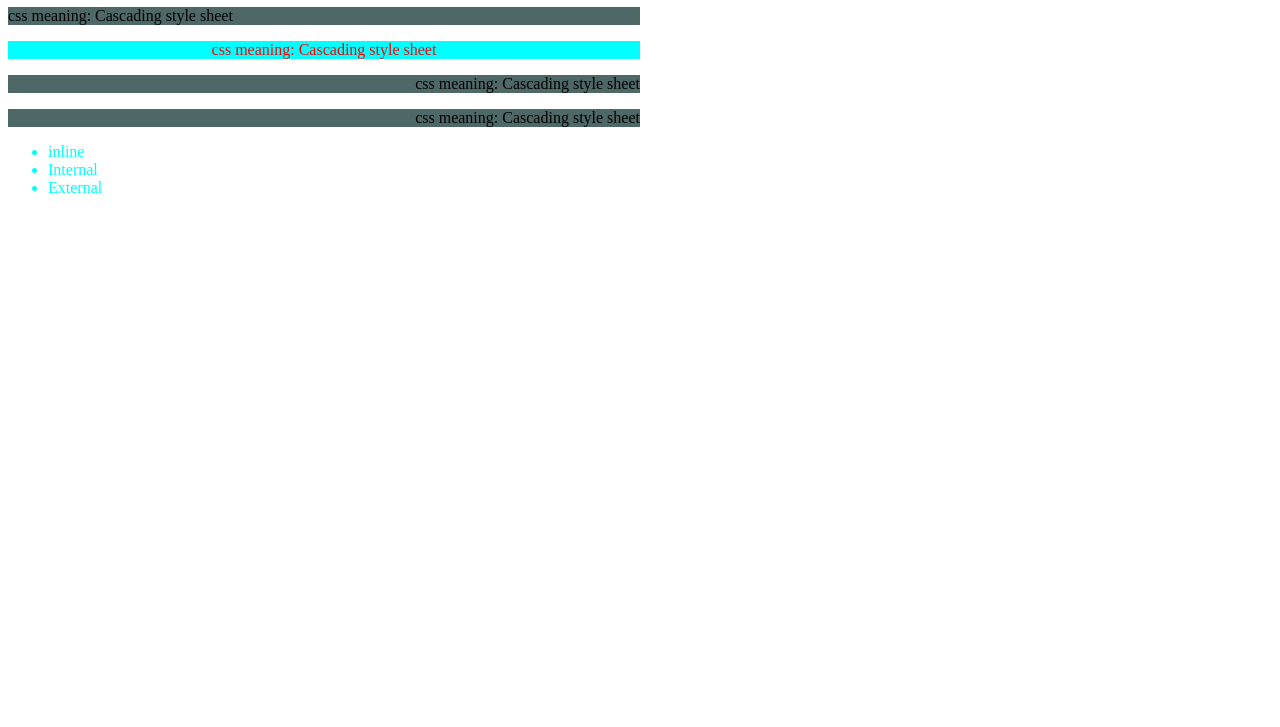
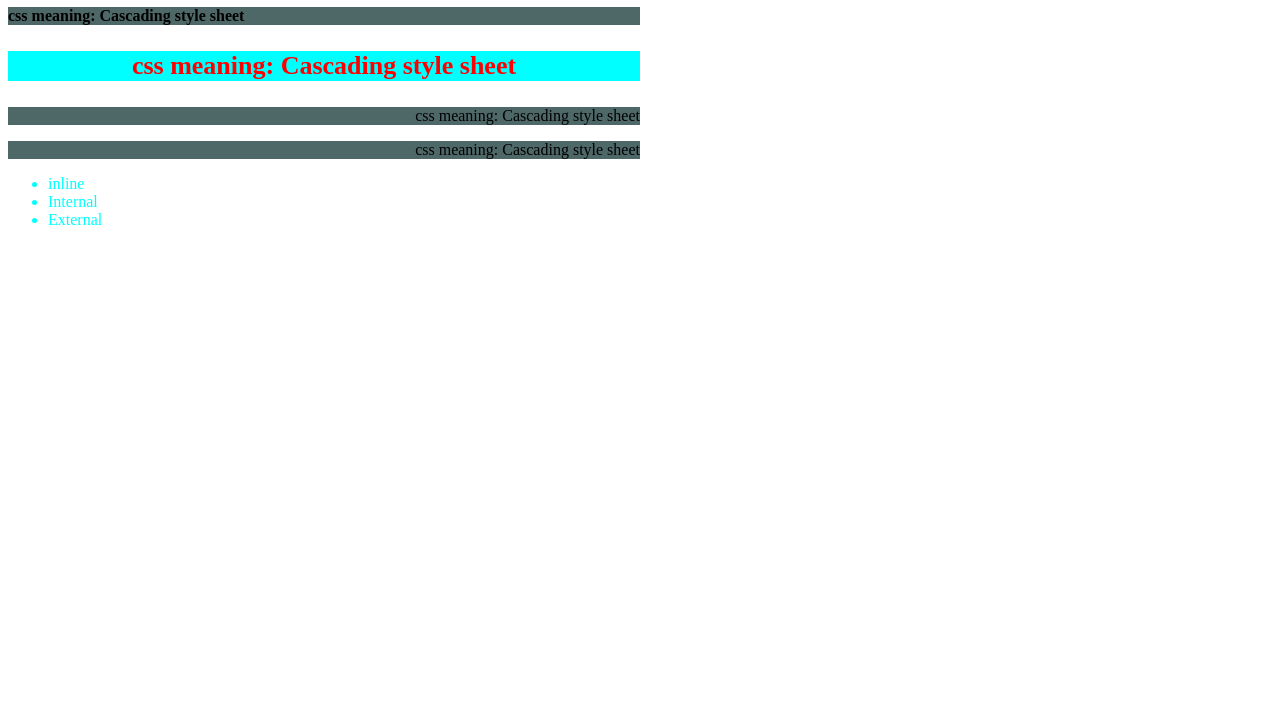
Before and after one commit to minajarifa/example-css, a plain HTML site: page index.html in a window 1280 px wide. Shown: the part 73-800 px from the top of the page. Drawn offline with Linux system fonts and the light colour scheme.

Commit message:
block.html

```diff
--- a/index.html
+++ b/index.html
@@ -11,6 +11,10 @@
       #short {
         color: red;
         text-align: center;
+        font-size: 26px;
+      }
+      .extra{
+        font-weight: 900;
       }
       li {
         color: aqua;
@@ -22,9 +26,12 @@
     </style>
   </head>
   <body>
+    <!-- External css -->
+
+    <!-- Inliner and Internel css -->
     <h1 style="color: blue; background-color: aqua">Learning basic css</h1>
-    <p>css meaning: Cascading style sheet</p>
-    <p id="short" style="background-color: aqua">
+    <p class="extra">css meaning: Cascading style sheet</p>
+    <p class="extra" id="short" style="background-color: aqua">
       css meaning: Cascading style sheet
     </p>
     <p class="player">css meaning: Cascading style sheet</p>
```
Also changed, not shown: blogs.html (added, +13 -0 lines).
